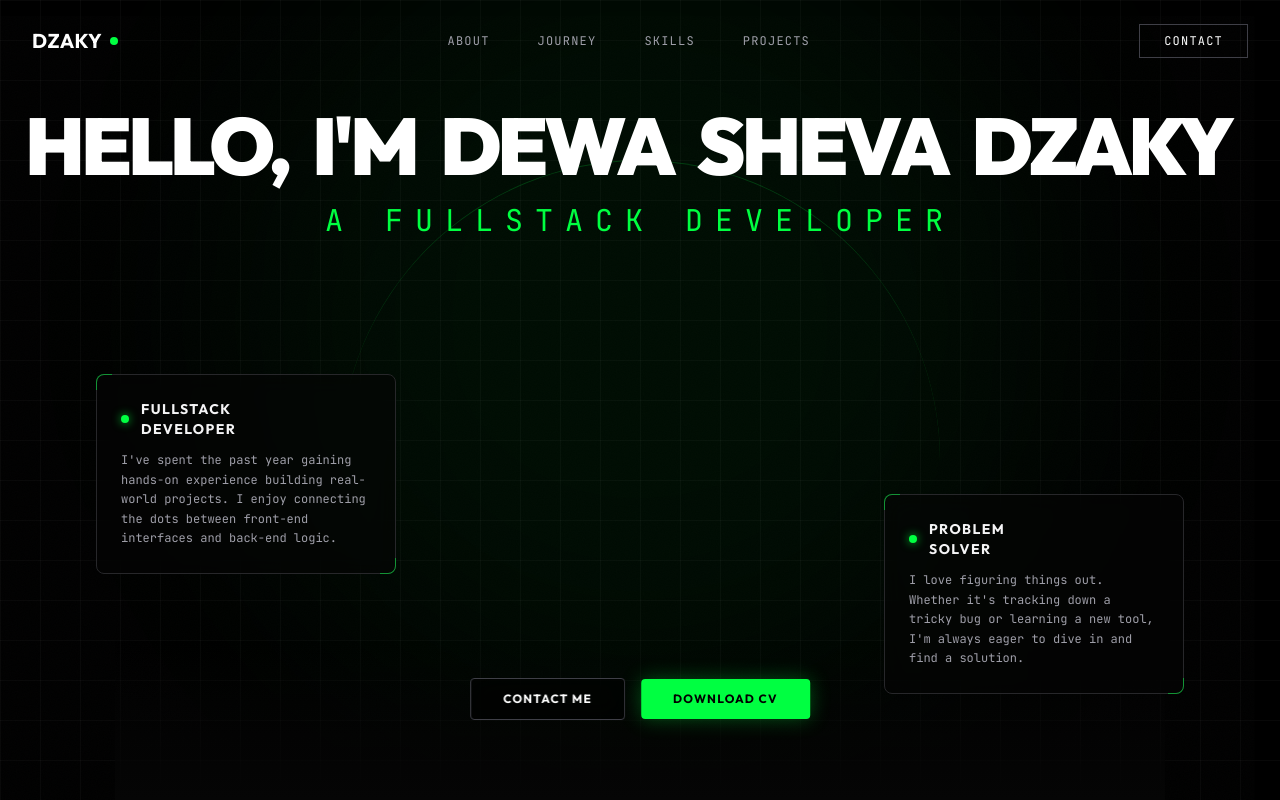
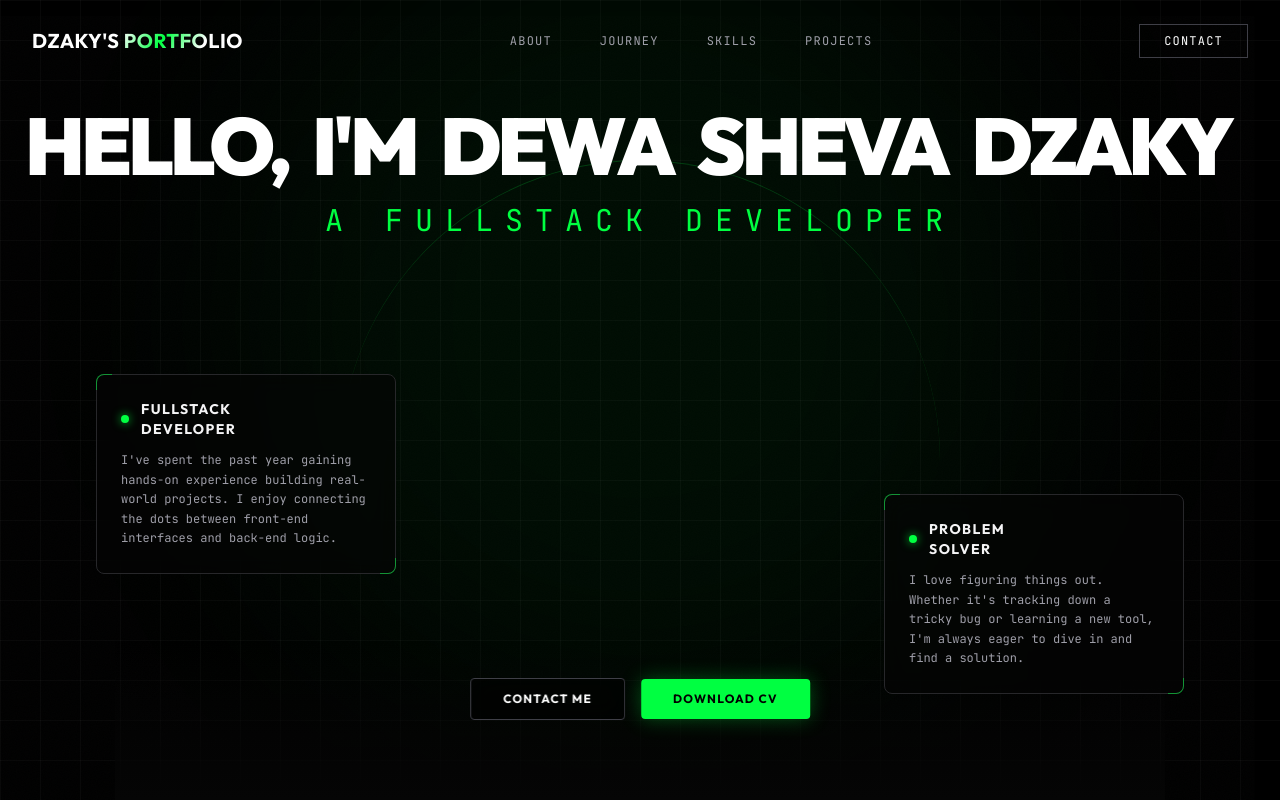
Before and after one commit to dzakyy04/dzaky-s-portfolio, a React (Vite) app: page / in a window 1280 px wide. Shown: the top 800 px of the page. Built offline with nearby package versions, Linux system fonts and the light colour scheme.

Commit message:
feat: implement scroll stack journey and shiny text logo

```diff
--- a/index.html
+++ b/index.html
@@ -4,7 +4,7 @@
     <meta charset="UTF-8" />
     <link rel="icon" type="image/svg+xml" href="/favicon.svg" />
     <meta name="viewport" content="width=device-width, initial-scale=1.0" />
-    <title>temp-app</title>
+    <title>Dzaky's Portfolio</title>
   </head>
   <body>
     <div id="root"></div>
--- a/src/components/Education.tsx
+++ b/src/components/Education.tsx
@@ -24,35 +24,31 @@ const historyData = [
   }
 ];
 
-function EducationCard({ item, index }: { item: typeof historyData[0], index: number }) {
+function EducationCard({ item, index, total }: { item: typeof historyData[0], index: number, total: number }) {
   const ref = useRef<HTMLDivElement>(null);
 
-  // Scrubbable Animation tied to this specific card's position
+  // Simple entrance animation
   const { scrollYProgress } = useScroll({
     target: ref,
-    offset: ["start 95%", "start 25%"]
+    offset: ["start 95%", "start 50%"]
   });
 
-  const opacity = useTransform(scrollYProgress, [0, 1], [0, 1]);
-  const y = useTransform(scrollYProgress, [0, 1], [250, 0]);
-  const scale = useTransform(scrollYProgress, [0, 1], [0.75, 1]);
-  const rotateX = useTransform(scrollYProgress, [0, 1], [40, 0]);
-  const rotateZ = useTransform(scrollYProgress, [0, 1], [index % 2 === 0 ? -3 : 3, 0]);
-  const filter = useTransform(scrollYProgress, [0, 1], ['blur(15px)', 'blur(0px)']);
+  const opacity = useTransform(scrollYProgress, [0, 1], [0.3, 1]);
+  const scale = useTransform(scrollYProgress, [0, 1], [0.95, 1]);
 
   return (
+    <div
+      className="sticky"
+      style={{
+        top: `calc(15vh + ${index * 1.5}rem)`,
+        marginBottom: '40vh',
+        zIndex: index
+      }}
+    >
       <motion.div
         ref={ref}
-      style={{
-        opacity,
-        y,
-        scale,
-        rotateX,
-        rotateZ,
-        filter,
-        transformPerspective: 1200
-      }}
-      className="p-6 md:p-12 border border-zinc-800 bg-[#050505]/90 backdrop-blur-md rounded-lg hover:border-neon/50 transition-colors relative group"
+        style={{ opacity, scale }}
+        className="p-6 md:p-12 border border-zinc-800 bg-[#050505] backdrop-blur-xl rounded-xl shadow-[0_-15px_30px_-10px_rgba(0,0,0,0.9)] group hover:border-neon/50 transition-colors relative"
       >
         <div className="font-mono text-neon text-sm mb-4 font-bold tracking-widest">{item.year}</div>
         <h3 className="text-2xl md:text-3xl font-bold tracking-tight mb-2 text-zinc-100">{item.institution}</h3>
@@ -62,14 +58,15 @@ function EducationCard({ item, index }: { item: typeof historyData[0], index: nu
         </p>
 
         {/* Decorative Corner Brackets */}
-      <div className="absolute -top-[1px] -left-[1px] w-6 h-6 border-t-2 border-l-2 border-neon/0 group-hover:border-neon/50 transition-colors rounded-tl-lg" />
-      <div className="absolute -bottom-[1px] -right-[1px] w-6 h-6 border-b-2 border-r-2 border-neon/0 group-hover:border-neon/50 transition-colors rounded-br-lg" />
+        <div className="absolute -top-[1px] -left-[1px] w-6 h-6 border-t-2 border-l-2 border-neon/0 group-hover:border-neon/50 transition-colors rounded-tl-xl" />
+        <div className="absolute -bottom-[1px] -right-[1px] w-6 h-6 border-b-2 border-r-2 border-neon/0 group-hover:border-neon/50 transition-colors rounded-br-xl" />
 
         {/* Node Decor */}
         <div className="absolute top-8 right-8 text-zinc-800 font-mono text-sm font-bold opacity-30 group-hover:opacity-100 transition-opacity">
           0{index + 1}
         </div>
       </motion.div>
+    </div>
   );
 }
 
@@ -104,12 +101,10 @@ export function Education() {
         </div>
 
         {/* Right: Scrolling Stack */}
-        <div className="lg:w-2/3 flex flex-col gap-[10vh] lg:gap-[20vh] pb-[10vh] mt-16 lg:mt-0" ref={containerRef}>
-          <div className="space-y-[10vh] lg:space-y-[15vh]">
+        <div className="lg:w-2/3 relative pb-[10vh] mt-16 lg:mt-0" ref={containerRef}>
           {historyData.map((item, index) => (
-              <EducationCard key={index} item={item} index={index} />
+            <EducationCard key={index} item={item} index={index} total={historyData.length} />
           ))}
-          </div>
         </div>
 
       </div>
--- a/src/components/FloatingNav.tsx
+++ b/src/components/FloatingNav.tsx
@@ -1,6 +1,7 @@
 import { useState } from 'react';
 import { motion, useScroll, useMotionValueEvent, AnimatePresence } from 'motion/react';
 import { X } from '@phosphor-icons/react';
+import ShinyText from './react-bits/ShinyText';
 
 export function FloatingNav() {
   const { scrollY } = useScroll();
@@ -36,8 +37,9 @@ export function FloatingNav() {
         <div className="w-full max-w-[1440px] flex justify-between items-center px-4 md:px-8 py-4">
 
           <div className="flex items-center gap-2">
-            <span className="font-bold text-lg md:text-xl tracking-wide uppercase text-white">Dzaky</span>
-            <div className="w-2 h-2 bg-neon rounded-full" />
+            <span className="font-bold text-lg md:text-xl tracking-wide uppercase text-white">
+              <ShinyText text="Dzaky's Portfolio" speed={3} />
+            </span>
           </div>
 
           <nav className="hidden md:flex items-center gap-12 font-mono text-xs uppercase tracking-widest text-zinc-400">
--- a/src/components/Hero.tsx
+++ b/src/components/Hero.tsx
@@ -6,6 +6,7 @@ import SplitText from './react-bits/SplitText';
 import { BlurText } from './react-bits/BlurText';
 import { DecryptedText } from './react-bits/DecryptedText';
 import { Magnet } from './react-bits/Magnet';
+import ShinyText from './react-bits/ShinyText';
 
 export function Hero() {
   const [isMenuOpen, setIsMenuOpen] = useState(false);
@@ -25,8 +26,9 @@ export function Hero() {
       {/* Navbar */}
       <header className="w-full max-w-[1440px] flex justify-between items-center px-4 md:px-8 py-4 md:py-6 z-30 relative">
         <div className="flex items-center gap-2">
-          <span className="font-bold text-lg md:text-xl tracking-wide uppercase text-white">Dzaky</span>
-          <div className="w-2 h-2 bg-neon rounded-full" />
+          <span className="font-bold text-lg md:text-xl tracking-wide uppercase text-white">
+            <ShinyText text="Dzaky's Portfolio" speed={3} />
+          </span>
         </div>
 
         <nav className="hidden md:flex items-center gap-12 font-mono text-xs uppercase tracking-widest text-zinc-400">
--- a/src/components/ScrollNarrative.tsx
+++ b/src/components/ScrollNarrative.tsx
@@ -16,7 +16,7 @@ export function ScrollNarrative() {
     <section
       id="about"
       ref={containerRef}
-      className="relative h-[150dvh] w-full bg-transparent px-4 md:px-12 lg:px-24"
+      className="relative h-[150dvh] md:h-[200dvh] lg:h-[250dvh] w-full bg-transparent px-4 md:px-12 lg:px-24"
     >
       <div className="sticky top-0 h-[100dvh] flex flex-col items-center justify-center">
         <div className="max-w-5xl mx-auto flex flex-wrap justify-center text-center gap-x-2 gap-y-1 sm:gap-x-4 sm:gap-y-2 lg:gap-x-6 lg:gap-y-4">
--- /dev/null
+++ b/src/components/react-bits/ShinyText.tsx
@@ -0,0 +1,31 @@
+interface ShinyTextProps {
+  text: string;
+  disabled?: boolean;
+  speed?: number;
+  className?: string;
+}
+
+export default function ShinyText({
+  text,
+  disabled = false,
+  speed = 3,
+  className = ''
+}: ShinyTextProps) {
+  const animationDuration = `${speed}s`;
+
+  return (
+    <div
+      className={`inline-block text-transparent bg-clip-text ${
+        disabled ? '' : 'animate-shine'
+      } ${className}`}
+      style={{
+        backgroundImage: 'linear-gradient(120deg, rgba(255, 255, 255, 1) 40%, #00ff41 50%, rgba(255, 255, 255, 1) 60%)',
+        backgroundSize: '200% 100%',
+        WebkitBackgroundClip: 'text',
+        animationDuration: animationDuration,
+      }}
+    >
+      {text}
+    </div>
+  );
+}
--- a/src/index.css
+++ b/src/index.css
@@ -16,6 +16,16 @@
   --color-neon-hover: #00d635;
   --color-dark-base: #030303;
   --color-dark-surface: #0a0a0a;
+
+  --animate-shine: shine 3s linear infinite;
+  @keyframes shine {
+    0% {
+      background-position: 100%;
+    }
+    100% {
+      background-position: -100%;
+    }
+  }
 }
 
 @layer base {
```
Lines whose indentation alone changed are shown as unchanged.
